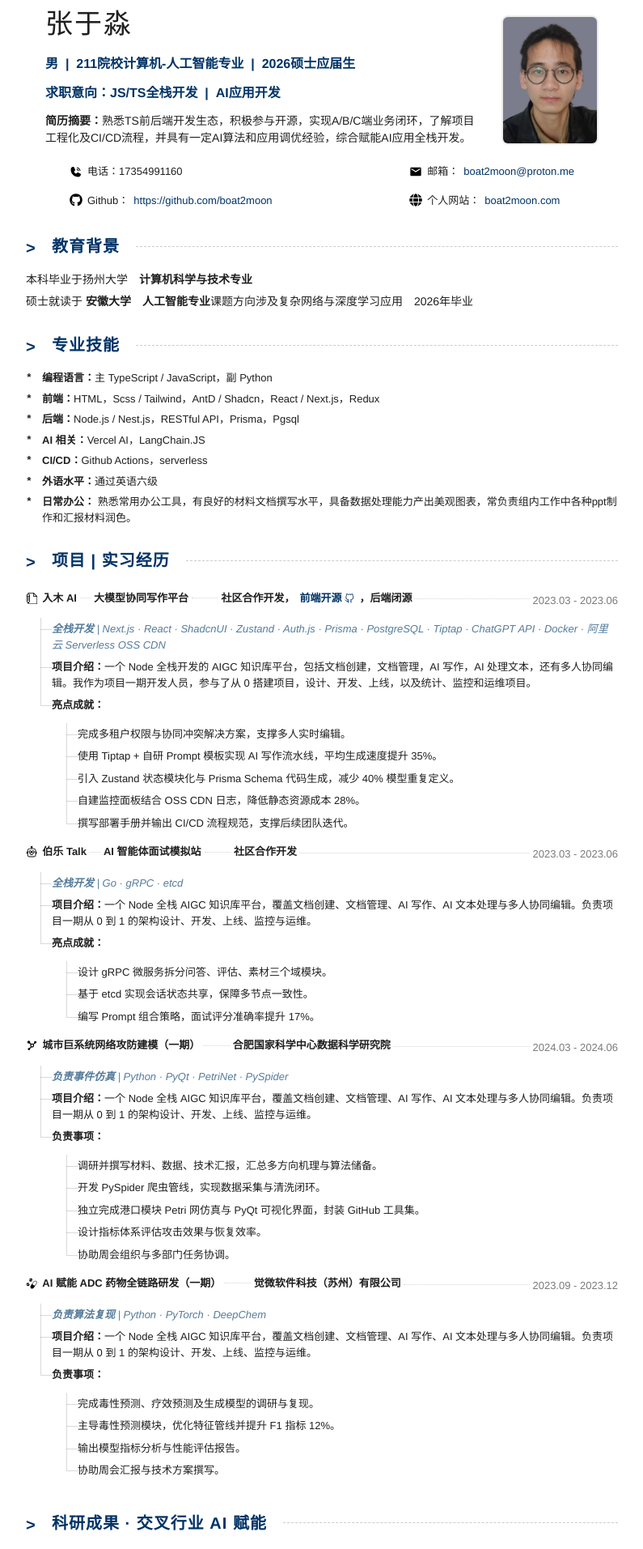
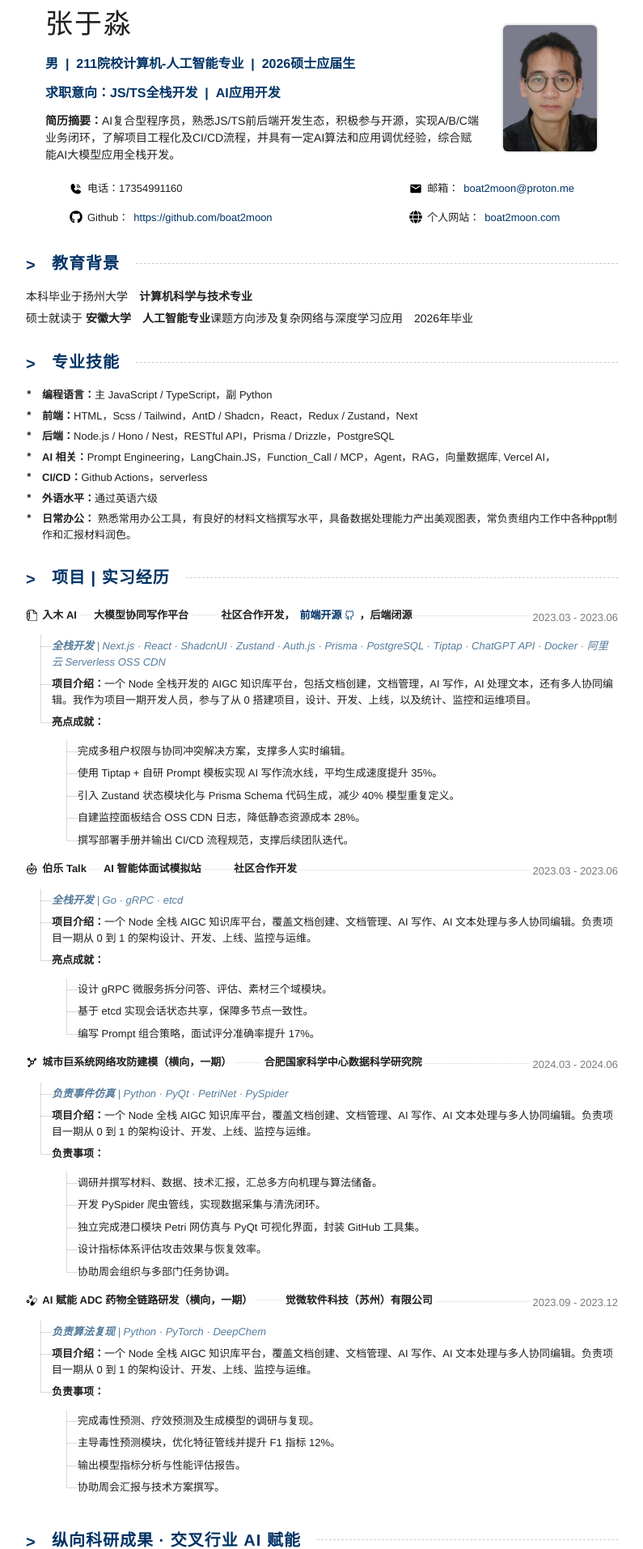
Before and after one commit to boat2moon/boat2moon, a Next.js app: page /resume in a window 1280 px wide. Shown: the part 60-1973 px from the top of the page at 81% size, without its empty margins (242-1037 px from the left). Built offline with nearby package versions, Linux system fonts and the light colour scheme.

Commit message:
style: change some words

```diff
--- a/src/app/resume/page.tsx
+++ b/src/app/resume/page.tsx
@@ -29,7 +29,7 @@ export default function ResumePage() {
             <div className={styles.tagline}>求职意向：JS/TS全栈开发 &nbsp;|&nbsp; AI应用开发</div>
             <p className={styles.summary}>
               <strong>简历摘要：</strong>
-              熟悉TS前后端开发生态，积极参与开源，实现A/B/C端业务闭环，了解项目工程化及CI/CD流程，并具有一定AI算法和应用调优经验，综合赋能AI应用全栈开发。
+              AI复合型程序员，熟悉JS/TS前后端开发生态，积极参与开源，实现A/B/C端业务闭环，了解项目工程化及CI/CD流程，并具有一定AI算法和应用调优经验，综合赋能AI大模型应用全栈开发。
             </p>
           </div>
           <Image
@@ -94,16 +94,19 @@ export default function ResumePage() {
           <h2 className={styles.sectionTitle}>专业技能</h2>
           <ul className={styles.skillList}>
             <li>
-              <strong>编程语言：</strong>主 TypeScript / JavaScript，副 Python
+              <strong>编程语言：</strong>主 JavaScript / TypeScript，副 Python
             </li>
             <li>
-              <strong>前端：</strong>HTML，Scss / Tailwind，AntD / Shadcn，React / Next.js，Redux
+              <strong>前端：</strong>HTML，Scss / Tailwind，AntD / Shadcn，React，Redux /
+              Zustand，Next
             </li>
             <li>
-              <strong>后端：</strong>Node.js / Nest.js，RESTful API，Prisma，Pgsql
+              <strong>后端：</strong>Node.js / Hono / Nest，RESTful API，Prisma /
+              Drizzle，PostgreSQL
             </li>
             <li>
-              <strong>AI 相关：</strong>Vercel AI，LangChain.JS
+              <strong>AI 相关：</strong>Prompt Engineering，LangChain.JS，Function_Call /
+              MCP，Agent，RAG，向量数据库, Vercel AI，
             </li>
             <li>
               <strong>CI/CD：</strong>Github Actions，serverless
@@ -294,7 +297,7 @@ export default function ResumePage() {
                 <span className={styles.nodeTitle}>
                   <BiSolidNetworkChart aria-hidden="true" className={styles.nodeIcon} />
                   <span className={styles.titleText}>
-                    <span>城市巨系统网络攻防建模（一期）</span>
+                    <span>城市巨系统网络攻防建模（横向，一期）</span>
                     <span
                       aria-hidden="true"
                       className={styles.inlineSeparator}
@@ -344,7 +347,7 @@ export default function ResumePage() {
                 <span className={styles.nodeTitle}>
                   <GiMedicines aria-hidden="true" className={styles.nodeIcon} />
                   <span className={styles.titleText}>
-                    <span>AI 赋能 ADC 药物全链路研发（一期）</span>
+                    <span>AI 赋能 ADC 药物全链路研发（横向，一期）</span>
                     <span
                       aria-hidden="true"
                       className={styles.inlineSeparator}
@@ -391,7 +394,7 @@ export default function ResumePage() {
         </section>
 
         <section className={styles.section}>
-          <h2 className={styles.sectionTitle}>科研成果 · 交叉行业 AI 赋能</h2>
+          <h2 className={styles.sectionTitle}>纵向科研成果 · 交叉行业 AI 赋能</h2>
           <ul className={styles.skillList}>
             <li>
               论文（GitHub · PPT）：《一种 AI
--- a/src/components/home/ProfileSection.tsx
+++ b/src/components/home/ProfileSection.tsx
@@ -17,7 +17,7 @@ export default function ProfileSection() {
       </div>
       <div className="space-y-4 text-base leading-relaxed text-zinc-700">
         <p>
-          Hello~，我是一名程序员。熟悉TypeScript前后端开发生态，实现A/B/C端业务闭环交付，了解项目工程化及CI/CD线上部署流程，并具有一定的多行业AI算法和应用调优经验，综合赋能AI应用全栈开发。
+          Hello~，我是一名AI复合型程序员。熟悉JS/TS前后端开发生态，积极参与开源，实现A/B/C端业务闭环交付，了解项目工程化及CI/CD线上部署流程，并具有一定交叉行业不同业务场景下的AI算法和应用调优经验，综合赋能AI大模型应用全栈开发。
         </p>
       </div>
     </section>
```
Also changed, not shown: 1 other file (tests, documents, lock files or other folders).
